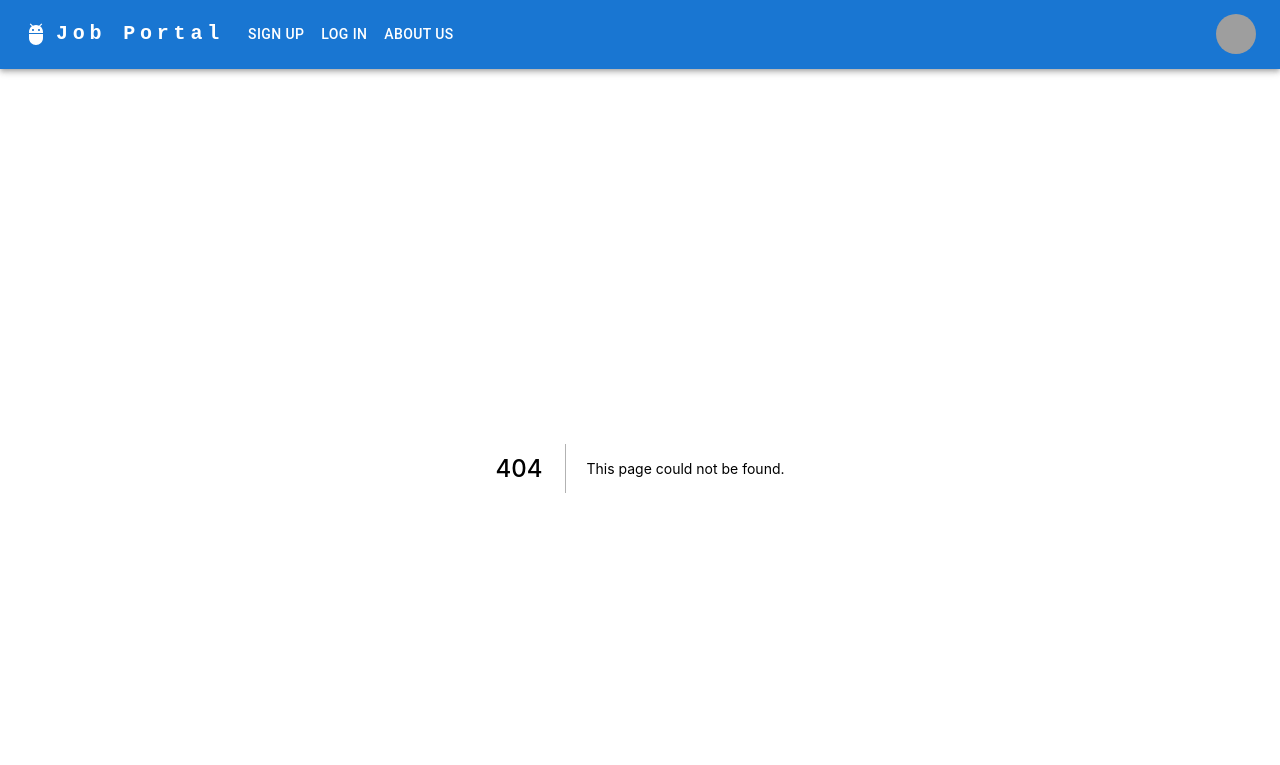
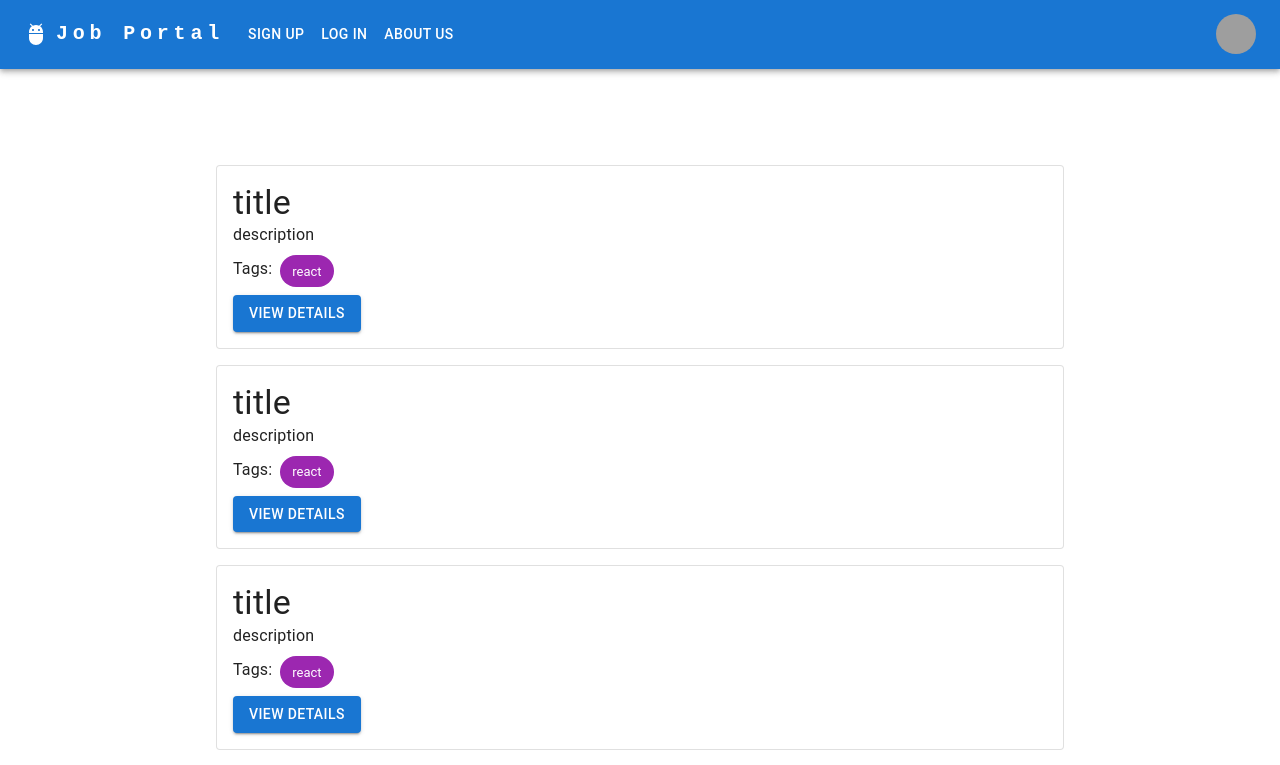
Before and after one commit to DinaFH/nextjs-jobs-system, a Next.js app: page /jobs in a window 1280 px wide. Before the commit this address had no page. Shown: the top 765 px of the page. Built offline with nearby package versions, Linux system fonts and the light colour scheme; grey boxes are pictures that could not be loaded.

Commit message:
Added jobs list page added job details page added notifications page

```diff
--- a/components/Layout.js
+++ b/components/Layout.js
@@ -7,7 +7,7 @@ function Layout({children}) {
     <div className="content">
       <Header/>
       {children}
-      <Footer/>
+      {/*<Footer/>*/}
     </div>
   );
 }
--- /dev/null
+++ b/components/jobs/JobCard.js
@@ -0,0 +1,25 @@
+import Card from "@mui/material/Card";
+import Grid from "@mui/material/Grid";
+import Typography from "@mui/material/Typography";
+import Box from "@mui/material/Box";
+import {Chip} from "@mui/material";
+import Link from "next/link";
+import Button from "@mui/material/Button";
+
+const JobCard = ({job}) => {
+  return (
+    <Grid item lg={8} xs={12}>
+      <Card variant={"outlined"}>
+        <Box p={2}>
+          <Typography variant={"h4"}>title</Typography>
+          <Typography mb={1} variant={"body1"}>description</Typography>
+          <Box mb={1} flexDirection={"row"} display={"flex"}>
+            <Typography variant={"subtitle1"} mr={1}>Tags:</Typography><Chip label={"react"} variant={"filled"} color={"secondary"} />
+          </Box>
+          <Link href={"/jobs/1"}><Button variant={"contained"} color={"primary"}>View Details</Button></Link>
+        </Box>
+      </Card>
+    </Grid>
+  );
+}
+export default JobCard;
--- a/pages/_app.js
+++ b/pages/_app.js
@@ -1,5 +1,5 @@
 import Layout from '../components/Layout';
-// import '../styles/globals.css' ;
+import '../styles/globals.css' ;
 function MyApp({ Component, pageProps }) {
   return (
   <Layout>
--- /dev/null
+++ b/pages/jobs/[id]/edit.js
@@ -0,0 +1,4 @@
+const EditJob = () => {
+  return <h2>he</h2>
+};
+export default EditJob;
--- /dev/null
+++ b/pages/jobs/index.js
@@ -0,0 +1,13 @@
+import Container from "@mui/material/Container";
+import Grid from "@mui/material/Grid";
+import JobCard from "../../components/jobs/JobCard";
+
+const JobsList = () => {
+  const jobs = Array(20).fill(0);
+  return (
+    <Grid container justifyContent={'center'} py={12} spacing={2}>
+      {jobs.map(job => <JobCard job={job} />)}
+    </Grid>
+  );
+}
+export default JobsList;
```
Also changed, not shown: components/notifications/NotificationCard.js (added, +22 -0 lines), pages/jobs/[id]/index.js (added, +36 -0 lines), pages/notifications/index.js (added, +16 -0 lines).
